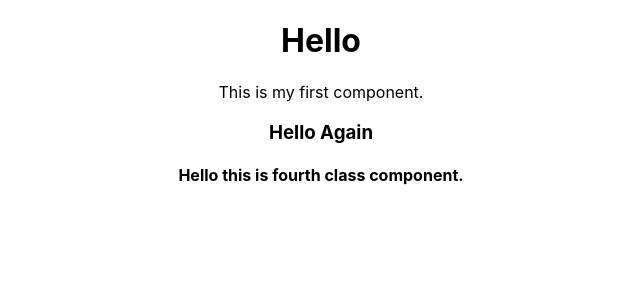
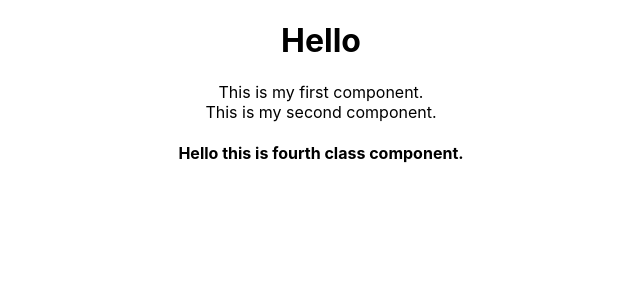
Before and after one commit to sarita480/Counter-App-in-React, a React (Create React App) app: page / in a window 1280 px wide. Shown: the top 300 px of the page, without its empty margins (319-959 px from the left). Built offline with nearby package versions, Linux system fonts and the light colour scheme.

Commit message:
add second component

```diff
--- a/src/App.js
+++ b/src/App.js
@@ -1,7 +1,8 @@
 import React, { Component } from 'react';
 import logo from './logo.svg';
 import './App.css';
-import FirstComponent from './components/FirstComponent';
+import FirstComponent, {SecondComponent} from './components/FirstComponent';
+
 
 class App extends Component {
   render() {
@@ -29,18 +30,18 @@ class App extends Component {
 //     );
 //   }
 // }
- class SecondComponent extends Component
-{
-  render()
-  {
-    return (
-      <div>
-        <h3>Hello Again</h3>
-      </div>
+//  class SecondComponent extends Component
+// {
+//   render()
+//   {
+//     return (
+//       <div>
+//         <h3>Hello Again</h3>
+//       </div>
 
-    ) ;
-  }
-}
+//     ) ;
+//   }
+// }
 //This is a function compoonent
 //Better practice is to define each component in its own module(In javaScript every file is called module)
 function ThirdComponent()
--- a/src/components/FirstComponent.jsx
+++ b/src/components/FirstComponent.jsx
@@ -11,3 +11,14 @@ export default class FirstComponent extends Component
     );
   }
 }
+export class SecondComponent extends Component
+{
+  render()
+  {
+    return (
+      <div>
+        This is my second component.
+      </div>
+    );
+  }
+}
```
